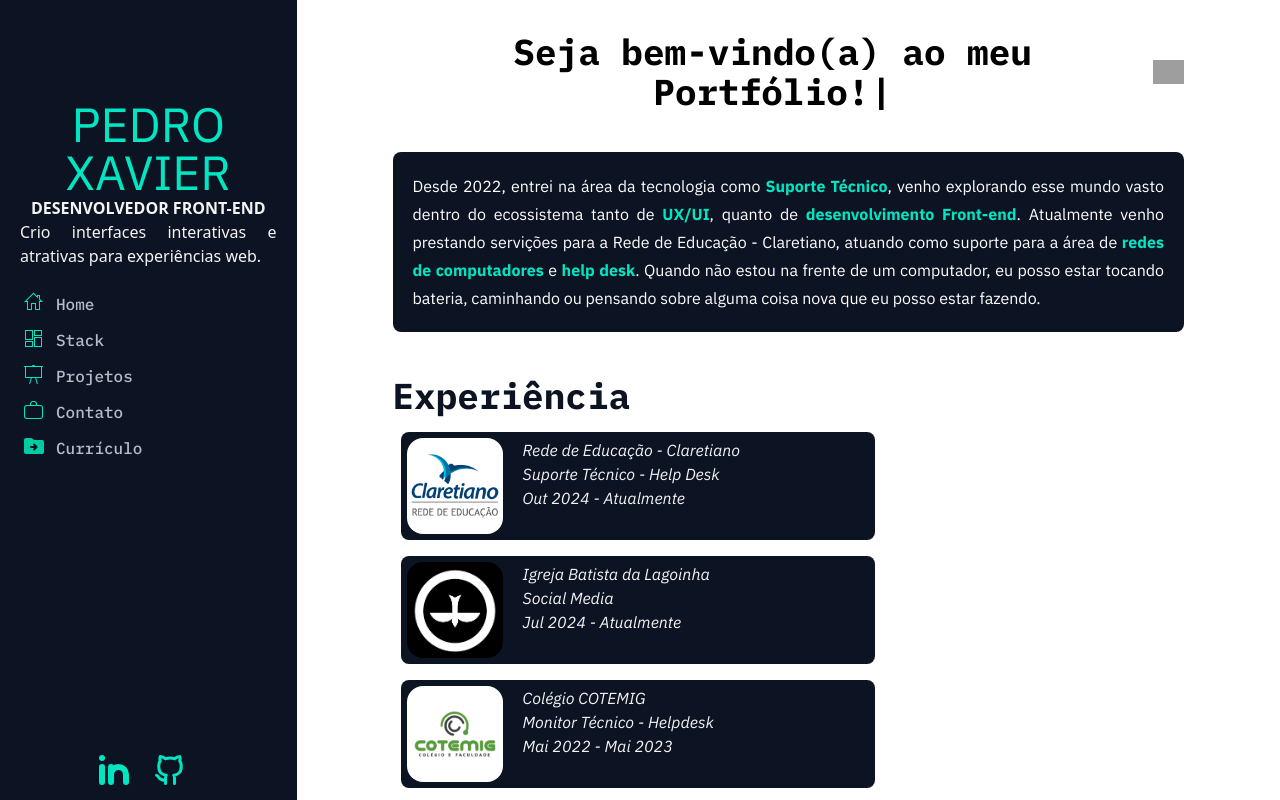
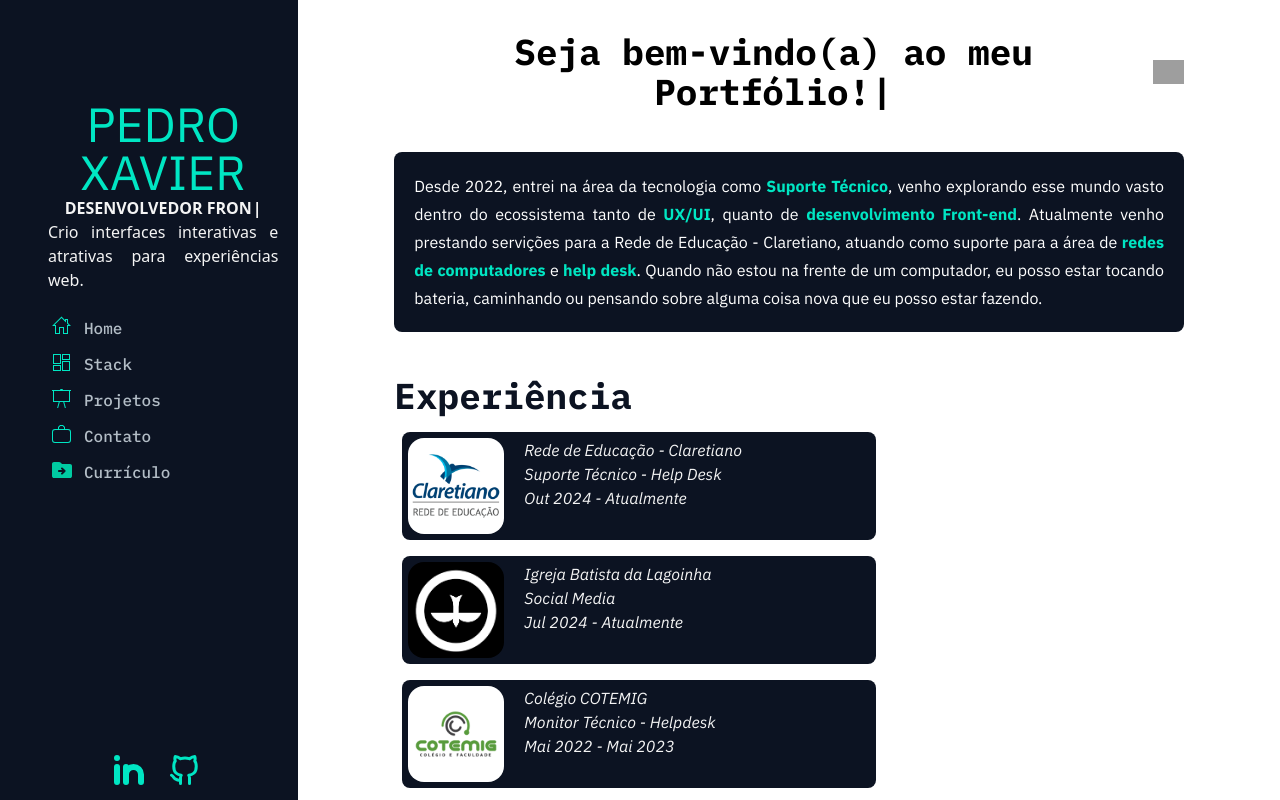
Before and after one commit to PedroXA/portfolio, a React (Vite) app: page / in a window 1280 px wide. Built offline with nearby package versions, Linux system fonts and the light colour scheme; grey boxes are pictures that could not be loaded.

Commit message:
Add: TypeWriter adicionado na sidebar ao invés de ficar no topo da home

```diff
--- a/src/components/Sidebar.tsx
+++ b/src/components/Sidebar.tsx
@@ -1,6 +1,7 @@
 import Icons from "../utils/Icons";
 import { pageContext } from "../context/PageContext";
 import { useContext } from "react";
+import { TypeWriterRole } from "../utils/TypeWriter";
 
 // Sidebar component
 export function Sidebar() {
@@ -8,7 +9,7 @@ export function Sidebar() {
   const { setPage } = useContext(pageContext);
 
   return (
-    <div className="flex flex-col bg-dark-blue pl-5 pr-5 pt-5 h-screen w-1/4 text-off-white">
+    <div className="flex flex-col bg-dark-blue pl-12 pr-5 pt-5 h-screen w-1/4 text-off-white">
       {/* Sidebar React Icon */}
       <div className="flex flex-col items-center">
         <video
@@ -31,7 +32,7 @@ export function Sidebar() {
           PEDRO XAVIER
         </h1>
         <h3 className="font-bold text-light-white text-center">
-          DESENVOLVEDOR FRONT-END
+          <TypeWriterRole />
         </h3>
         <p className="text-primary text-justify text-light-white">
           Crio interfaces interativas e atrativas para experiências web.
--- a/src/pages/Stack.tsx
+++ b/src/pages/Stack.tsx
@@ -8,21 +8,21 @@ export function Stack() {
           Uma sessão das tecnologias que eu trabalho e que estou estudando
         </p>
         <div className="flex h-24 justify-center mt-10 gap-20">
-          <Icons.html className=" rounded-3xl ease-in-out duration-600 hover:scale-105" />
-          <Icons.css className=" rounded-3xl ease-in-out duration-600 hover:scale-105" />
-          <Icons.javascript className=" rounded-3xl ease-in-out duration-600 hover:scale-105" />
+          <Icons.html className=" rounded-3xl ease-in-out duration-600 hover:scale-105 opacity-25 hover:opacity-100" />
+          <Icons.css className=" rounded-3xl ease-in-out duration-600 hover:scale-105 opacity-25 hover:opacity-100" />
+          <Icons.javascript className=" rounded-3xl ease-in-out duration-600 hover:scale-105 opacity-25 hover:opacity-100" />
         </div>
 
         <div className="flex h-24 justify-center mt-10 gap-20">
-          <Icons.react className=" rounded-3xl ease-in-out duration-600 hover:scale-105" />
-          <Icons.tailwind className=" rounded-3xl ease-in-out duration-600 hover:scale-105" />
-          <Icons.typescript className=" rounded-3xl ease-in-out duration-600 hover:scale-105" />
+          <Icons.react className=" rounded-3xl ease-in-out duration-600 hover:scale-105 opacity-25 hover:opacity-100" />
+          <Icons.tailwind className=" rounded-3xl ease-in-out duration-600 hover:scale-105 opacity-25 hover:opacity-100" />
+          <Icons.typescript className=" rounded-3xl ease-in-out duration-600 hover:scale-105 opacity-25 hover:opacity-100" />
         </div>
 
         <div className="flex h-24 justify-center mt-10 gap-20">
-          <Icons.webpack className=" rounded-3xl ease-in-out duration-600 hover:scale-105" />
-          <Icons.vite className=" rounded-3xl ease-in-out duration-600 hover:scale-105" />
-          <Icons.babel className=" rounded-3xl ease-in-out duration-600 hover:scale-105" />
+          <Icons.webpack className=" rounded-3xl ease-in-out duration-600 hover:scale-105 opacity-25 hover:opacity-100" />
+          <Icons.vite className=" rounded-3xl ease-in-out duration-600 hover:scale-105 opacity-25 hover:opacity-100" />
+          <Icons.babel className=" rounded-3xl ease-in-out duration-600 hover:scale-105 opacity-25 hover:opacity-100" />
         </div>
       </div>
     </section>
--- /dev/null
+++ b/src/utils/TypeWriter.tsx
@@ -0,0 +1,19 @@
+import Typewriter from "typewriter-effect";
+
+export function TypeWriterRole() {
+  return (
+    <Typewriter
+      options={{
+        strings: [
+          "DESENVOLVEDOR FRONT-END",
+          "UX/UI DESIGNER",
+          "SUPORTE TÉCNICO",
+        ],
+        autoStart: true,
+        loop: true,
+        delay: 130,
+        deleteSpeed: 50,
+      }}
+    />
+  );
+}
```
